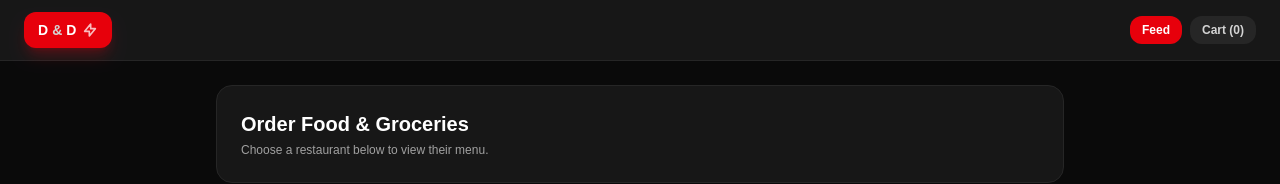
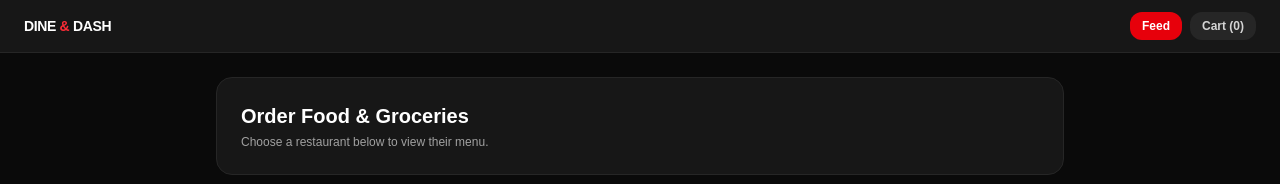
Before and after one commit to henon123sam/dash-and-dine, a Next.js app: page / in a window 1280 px wide. Shown: the top 184 px of the page. Built offline with nearby package versions, Linux system fonts and the light colour scheme.

Commit message:
feat: restore text-based DINE & DASH header title

```diff
--- a/app/page.tsx
+++ b/app/page.tsx
@@ -79,14 +79,9 @@ export default function DineAndDashApp() {
       {/* HEADER */}
       <header className="bg-neutral-900 border-b border-neutral-800 sticky top-0 z-50 px-6 py-3 flex items-center justify-between">
         <div onClick={() => { setActiveTab('feed'); setSelectedStore(null); }} className="cursor-pointer flex items-center space-x-2">
-          <div className="bg-red-600 text-white font-black px-3.5 py-2 rounded-xl text-sm flex items-center shadow-lg shadow-red-600/25">
-            <span>D</span>
-            <span className="text-neutral-300 mx-1">&</span>
-            <span>D</span>
-            <svg className="w-4 h-4 ml-1.5 text-white animate-pulse" fill="none" stroke="currentColor" strokeWidth="3" viewBox="0 0 24 24">
-              <path strokeLinecap="round" strokeLinejoin="round" strokeWidth="2.5" d="M13 10V3L4 14h7v7l9-11h-7z" />
-            </svg>
-          </div>
+          <h1 className="font-black text-sm tracking-tight text-white">
+            DINE <span className="text-red-500">&</span> DASH
+          </h1>
         </div>
 
         <div className="flex items-center space-x-2">
```
